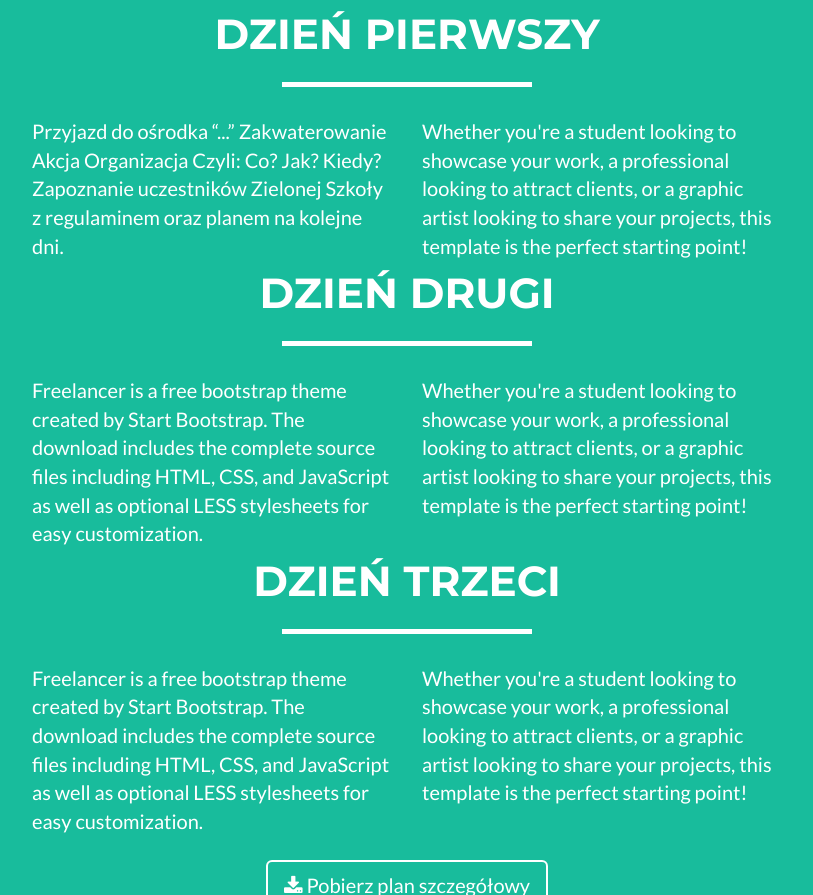
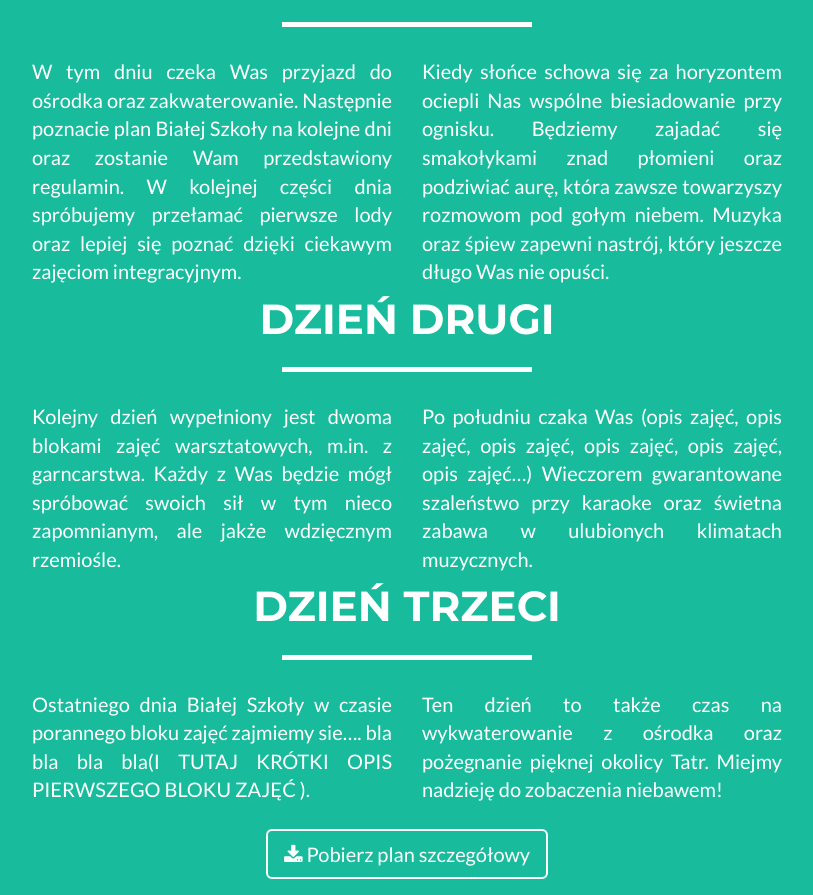
Before and after one commit to rybex/OperacjaDrawsko, a website: page index.html in a window 1280 px wide. Shown: the part 1905-2800 px from the top of the page, without its empty margins (233-1046 px from the left). Drawn offline with nearby package versions, Linux system fonts and the light colour scheme; some packages are replaced by stand-ins of ours.

Commit message:
Various changes

```diff
--- a/index.html
+++ b/index.html
@@ -8,7 +8,7 @@
     <meta name="description" content="">
     <meta name="author" content="">
 
-    <title>Freelancer - Start Bootstrap Theme</title>
+    <title>Biała Szkoła</title>
 
     <link href="vendor/bootstrap/css/bootstrap.min.css" rel="stylesheet">
     <link href="css/styles.css" rel="stylesheet" type="text/css">
@@ -24,12 +24,12 @@
         <div class="container">
             <!-- Brand and toggle get grouped for better mobile display -->
             <div class="navbar-header page-scroll">
+                <a class="navbar-brand" rel="home" href="http://www.kogis.pl" title="Buy Sell Rent Everyting" style="margin-top: 10px">
+                    KOGIS.PL
+                </a>
                 <button type="button" class="navbar-toggle" data-toggle="collapse" data-target="#bs-example-navbar-collapse-1">
                     <span class="sr-only">Toggle navigation</span> Menu <i class="fa fa-bars"></i>
                 </button>
-                <a class="navbar-brand" rel="home" href="#" title="Buy Sell Rent Everyting">
-                    <img src="http://www.kogis.pl/gallery/logo/small/kogis.png">
-                </a>
             </div>
 
             <!-- Collect the nav links, forms, and other content for toggling -->
@@ -61,7 +61,6 @@
                 <div class="col-lg-12">
                     <div class="intro-text">
                         <span class="name">Biała Szkoła</span>
-                        <hr class="star-light">
                         <span class="skills">Zakopane 2017</span>
                     </div>
                 </div>
@@ -73,7 +72,7 @@
     <section class="info" id="info">
         <div class="container">
             <div class="row">
-                <div class="col-lg-10 col-lg-offset-2">
+                <div class="col-lg-10 col-lg-offset-2 justify">
                     <p>Biała Szkoła to świetna okazja na oderwanie się od szkolnej
                       rzeczywistości! I to w środku roku szkolnego! Zwłaszcza w
                       otoczeniu niesamowitych krajobrazów oraz w towarzystwie
@@ -88,7 +87,7 @@
                 </div>
             </div>
             <div class="row">
-                <div class="col-lg-10 col-lg-offset-2">
+                <div class="col-lg-10 col-lg-offset-2 justify">
                     <p>Przeżyjcie czas, który jeszcze długo będziecie wspominać! Więc... Zapraszamy!</p>
                 </div>
             </div>
@@ -179,15 +178,11 @@
                 </div>
             </div>
             <div class="row">
-                <div class="col-lg-4 col-lg-offset-2">
-                    <p>Przyjazd do ośrodka “...”
-                        Zakwaterowanie
-                        Akcja Organizacja
-                        Czyli: Co? Jak? Kiedy? Zapoznanie uczestników Zielonej
-                        Szkoły z regulaminem oraz planem na kolejne dni.</p>
+                <div class="col-lg-4 col-lg-offset-2 justify">
+                    <p>W tym dniu czeka Was przyjazd do ośrodka oraz zakwaterowanie. Następnie poznacie plan Białej Szkoły na kolejne dni oraz zostanie Wam przedstawiony regulamin. W kolejnej części dnia spróbujemy przełamać pierwsze lody oraz lepiej się poznać dzięki ciekawym zajęciom integracyjnym.</p>
                 </div>
-                <div class="col-lg-4">
-                    <p>Whether you're a student looking to showcase your work, a professional looking to attract clients, or a graphic artist looking to share your projects, this template is the perfect starting point!</p>
+                <div class="col-lg-4 justify">
+                    <p>Kiedy słońce schowa się za horyzontem ociepli Nas wspólne biesiadowanie przy ognisku. Będziemy zajadać się smakołykami znad płomieni oraz podziwiać aurę, która zawsze towarzyszy rozmowom pod gołym niebem. Muzyka oraz śpiew zapewni nastrój, który jeszcze długo Was nie opuści.</p>
                 </div>
             </div>
             <div class="row">
@@ -197,11 +192,11 @@
                 </div>
             </div>
             <div class="row">
-                <div class="col-lg-4 col-lg-offset-2">
-                    <p>Freelancer is a free bootstrap theme created by Start Bootstrap. The download includes the complete source files including HTML, CSS, and JavaScript as well as optional LESS stylesheets for easy customization.</p>
+                <div class="col-lg-4 col-lg-offset-2 justify">
+                    <p>Kolejny dzień wypełniony jest dwoma blokami zajęć warsztatowych, m.in. z garncarstwa. Każdy z Was będzie mógł spróbować swoich sił w tym nieco zapomnianym, ale jakże wdzięcznym rzemiośle.</p>
                 </div>
-                <div class="col-lg-4">
-                    <p>Whether you're a student looking to showcase your work, a professional looking to attract clients, or a graphic artist looking to share your projects, this template is the perfect starting point!</p>
+                <div class="col-lg-4 justify">
+                    <p>Po południu czaka Was (opis zajęć, opis zajęć, opis zajęć, opis zajęć, opis zajęć, opis zajęć…) Wieczorem gwarantowane szaleństwo przy karaoke oraz świetna zabawa w ulubionych klimatach muzycznych.</p>
                 </div>
             </div>
             <div class="row">
@@ -211,11 +206,11 @@
                 </div>
             </div>
             <div class="row">
-                <div class="col-lg-4 col-lg-offset-2">
-                    <p>Freelancer is a free bootstrap theme created by Start Bootstrap. The download includes the complete source files including HTML, CSS, and JavaScript as well as optional LESS stylesheets for easy customization.</p>
+                <div class="col-lg-4 col-lg-offset-2 justify">
+                    <p>Ostatniego dnia Białej Szkoły w czasie porannego bloku zajęć zajmiemy sie….  bla bla bla bla(I TUTAJ KRÓTKI OPIS PIERWSZEGO BLOKU ZAJĘĆ ). </p>
                 </div>
-                <div class="col-lg-4">
-                    <p>Whether you're a student looking to showcase your work, a professional looking to attract clients, or a graphic artist looking to share your projects, this template is the perfect starting point!</p>
+                <div class="col-lg-4 justify">
+                    <p>Ten dzień to także czas na wykwaterowanie z ośrodka oraz pożegnanie pięknej okolicy Tatr. Miejmy nadzieję do zobaczenia niebawem! </p>
                 </div>
             </div>
             <div class="col-lg-8 col-lg-offset-2 text-center">
--- a/src/less/freelancer.less
+++ b/src/less/freelancer.less
@@ -68,6 +68,10 @@ hr.star-primary:after {
     color: @theme-primary;
 }
 
+.justify {
+	text-align: justify;
+}
+
 .img-centered {
 	margin: 0 auto;
 }
@@ -97,6 +101,7 @@ header {
 	}
 	.intro-text {
 		.name {
+			color: #2C3E50;
 			display: block;
 			font-family: "Montserrat", "Helvetica Neue", Helvetica, Arial, sans-serif;
 			text-transform: uppercase;
@@ -104,6 +109,7 @@ header {
 			font-size: 2em;
 		}
 		.skills {
+			color: #2C3E50;
 			font-size: 1.25em;
 			font-weight: 300;
 		}
```
